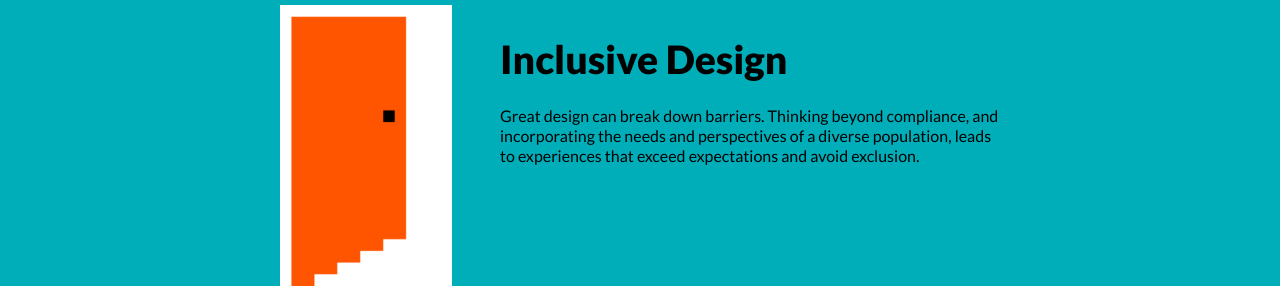
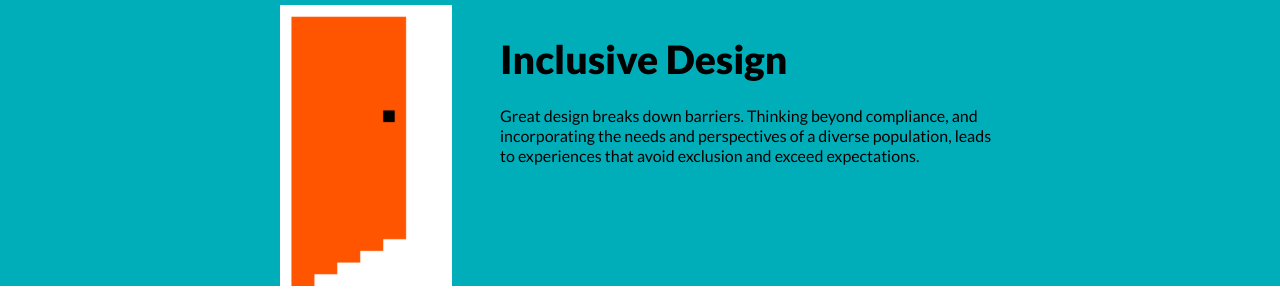
Before and after one commit to simonswiss/kingpixel-demo, a Jekyll site: the page built from index.html, in a window 1280 px wide. Shown: the part 956-1256 px from the top of the page. Built offline with Jekyll 4.4.1, drawn with Linux system fonts in a browser that asks for light colours.

Commit message:
changes some of the copy.

```diff
--- a/index.html
+++ b/index.html
@@ -29,7 +29,7 @@ layout: default
     <div class="img-left">
         <div class="copy">
             <h2>Inclusive Design</h2>
-            <p>Great design can break down barriers. Thinking beyond compliance, and incorporating the needs and perspectives of a diverse population, leads to experiences that exceed expectations and avoid exclusion.</p>
+            <p>Great design breaks down barriers. Thinking beyond compliance, and incorporating the needs and perspectives of a diverse population, leads to experiences that avoid exclusion and exceed expectations.</p>
         </div>
         <div class="image end">
             <img alt="pixel art of an open door" src="/images/doorway.png" width="172" height="281">
```
